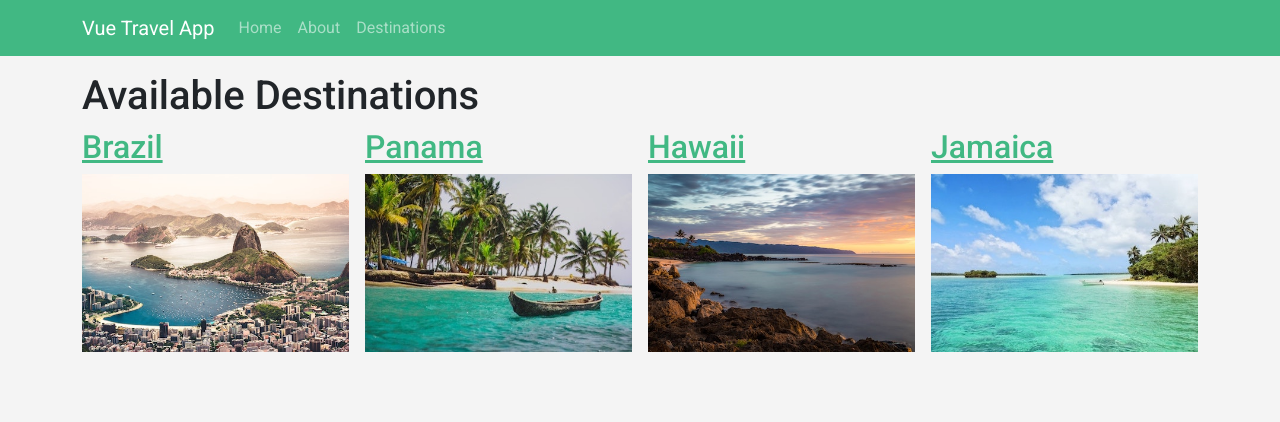
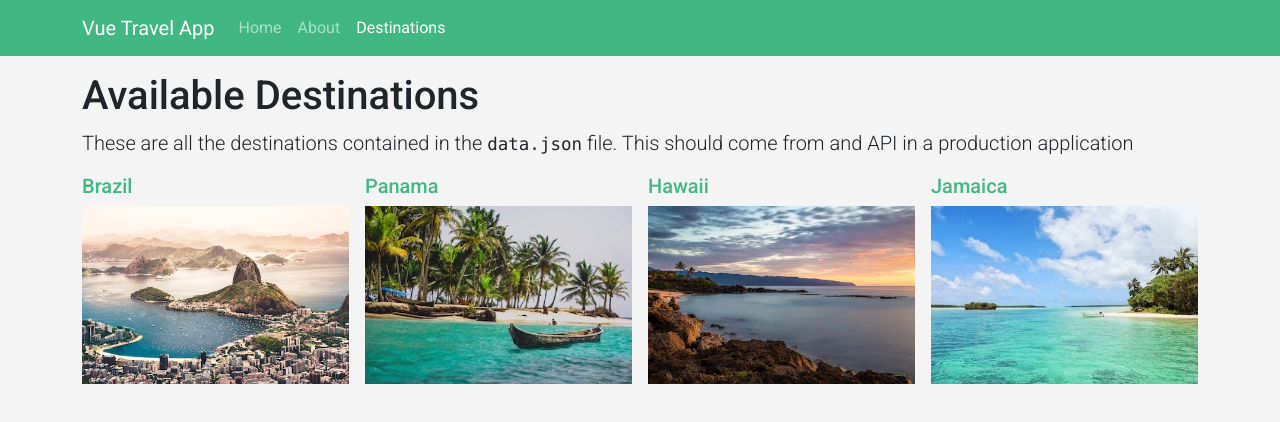
Before and after one commit to AzengaKevin/vue-travel-app, a Vue app: page /destinations in a window 1280 px wide. Shown: the top 422 px of the page. Built offline with nearby package versions, Linux system fonts and the light colour scheme.

Commit message:
WIP: Dynamic routes and passing parameters

```diff
--- a/src/App.vue
+++ b/src/App.vue
@@ -1,29 +1,9 @@
 <script setup>
+import TheNavigation from '@/components/TheNavigation.vue';
 </script>
 <template>
   <header>
-    <nav class="navbar navbar-expand-md navbar-dark bg-primary">
-      <div class="container">
-        <router-link to="/" class="navbar-brand">Vue Travel App</router-link>
-        <button type="button" data-bs-toggle="collapse" class="navbar-toggler" data-bs-target="#global-navigation"
-          aria-controls="global-navigation" aria-expanded="false" aria-label="Toggle Navigation">
-          <span class="navbar-toggler-icon"></span>
-        </button>
-        <div id="global-navigation" class="navbar-collapse collapse">
-          <ul class="navbar-nav me-auto">
-            <li class="nav-item">
-              <router-link to="/" class="nav-link">Home</router-link>
-            </li>
-            <li class="nav-item">
-              <router-link to="/about" class="nav-link">About</router-link>
-            </li>
-            <li class="nav-item">
-              <router-link to="/destinations" class="nav-link">Destinations</router-link>
-            </li>
-          </ul>
-        </div>
-      </div>
-    </nav>
+      <the-navigation />
   </header>
   <div class="container py-3">
     <router-view></router-view>
--- /dev/null
+++ b/src/components/TheNavigation.vue
@@ -0,0 +1,24 @@
+<template>
+    <nav class="navbar navbar-expand-md navbar-dark bg-primary">
+        <div class="container">
+            <router-link to="/" class="navbar-brand">Vue Travel App</router-link>
+            <button type="button" data-bs-toggle="collapse" class="navbar-toggler" data-bs-target="#global-navigation"
+                aria-controls="global-navigation" aria-expanded="false" aria-label="Toggle Navigation">
+                <span class="navbar-toggler-icon"></span>
+            </button>
+            <div id="global-navigation" class="navbar-collapse collapse">
+                <ul class="navbar-nav me-auto">
+                    <li class="nav-item">
+                        <router-link to="/" class="nav-link">Home</router-link>
+                    </li>
+                    <li class="nav-item">
+                        <router-link to="/about" class="nav-link">About</router-link>
+                    </li>
+                    <li class="nav-item">
+                        <router-link to="/destinations" class="nav-link">Destinations</router-link>
+                    </li>
+                </ul>
+            </div>
+        </div>
+    </nav>
+</template>
--- a/src/router/index.js
+++ b/src/router/index.js
@@ -1,30 +1,29 @@
 import { createRouter, createWebHistory } from "vue-router";
 import HomeView from "@/views/HomeView.vue";
 import AboutView from "@/views/AboutView.vue";
-import DestinationsCategoryView from "@/views/destinations/CategoryView.vue";
-import DestinationsDetailView from "@/views/destinations/DetailView.vue";
 
 const routes = [
   {
     path: "/",
-    name: "Home",
+    name: "home",
     component: HomeView,
   },{
     path: "/about",
-    name: "About",
+    name: "about",
     component: AboutView
   },{
     path: "/destinations",
-    name: "DestinationsCategory",
-    component: DestinationsCategoryView
+    name: "destinations.category",
+    component: () => import('@/views/destinations/CategoryView.vue')
   },{
     path: "/destinations/:slug",
-    name: "DestinationsDetail",
-    component: DestinationsDetailView
+    name: "destinations.detail",
+    component: () => import('@/views/destinations/DetailView.vue')
   }
 ];
 
 export default createRouter({
   history: createWebHistory(),
   routes,
+  linkActiveClass: 'active'
 });
--- a/src/views/destinations/CategoryView.vue
+++ b/src/views/destinations/CategoryView.vue
@@ -9,10 +9,13 @@ const destinations = ref(desinationsData.destinations);
 <template>
     <h1>Available Destinations</h1>
 
+    <p class="lead">These are all the destinations contained in the
+    <pre class="d-inline">data.json</pre> file. This should come from and API in a production application</p>
+
     <div class="row g-3 row-cols-sm-2 row-cols-md-3 row-cols-lg-4">
         <router-link v-for="destination in destinations" :key="destination.id"
-            :to="`/destinations/${destination.slug}`" class="col">
-            <h2>{{ destination.name }}</h2>
+            :to="{ name: 'destinations.detail', params: { slug: destination.slug } }" class="col text-decoration-none">
+            <h2 class="h5">{{ destination.name }}</h2>
             <img :src="`/images/${destination.image}`" class="img-fluid" :alt="destination.name">
         </router-link>
     </div>
--- a/src/views/destinations/DetailView.vue
+++ b/src/views/destinations/DetailView.vue
@@ -1,4 +1,23 @@
-<script setup></script>
+<script setup>
+import { computed } from 'vue';
+import { useRoute } from 'vue-router';
+import sourceData from '@/data.json';
+
+const route = useRoute()
+
+const slug = computed(() => route.params.slug)
+
+const destination = computed(() => sourceData.destinations.find(dest => dest.slug === slug.value))
+
+</script>
 <template>
-    <h1>Brazil</h1>
+    <h1>{{ destination.name }}</h1>
+    <div class="row g-3 align-items-md-center">
+        <div class="col-md-6">
+            <img :src="`/images/${destination.image}`" class="w-100 img-thumbnail" :alt="destination.name">
+        </div>
+        <div class="col-md-6">
+            <p class="text-muted">{{ destination.description }}</p>
+        </div>
+    </div>
 </template>
```
Also changed, not shown: src/components/HelloWorld.vue (deleted, +0 -30 lines).
